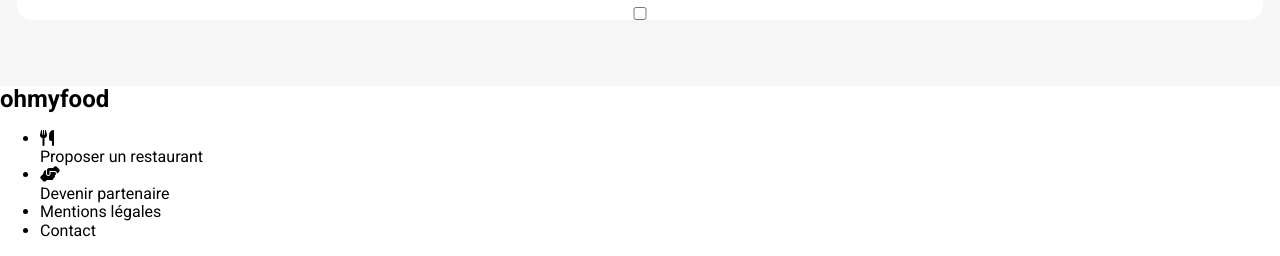
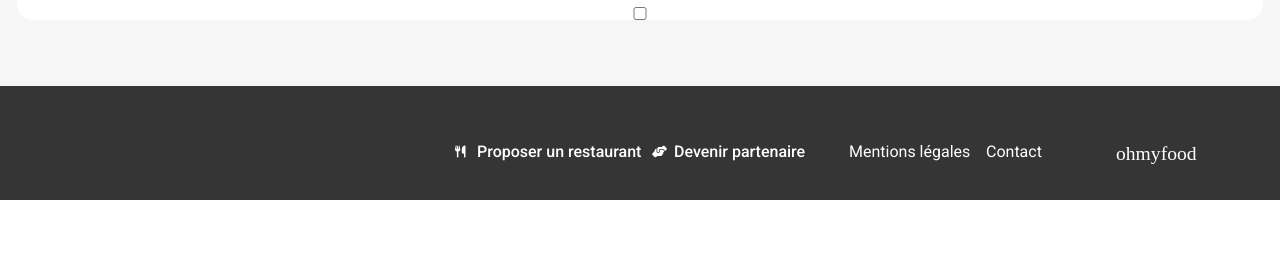
Before and after one commit to luigiPapapicco/Ohmyfood, a website: page index.html in a window 1280 px wide. Shown: the part 2001-2257 px from the top of the page. After the commit the page ends 2201 px from the top, so only its background shows below. Drawn offline with Linux system fonts and the light colour scheme; a web font is replaced by a local one.

Commit message:
mise en place de la section restaurant et du footer

```diff
--- a/index.html
+++ b/index.html
@@ -68,6 +68,7 @@
         <section id="restaurants_anchor" class="restaurants">
             <div class="cards">
                 <h2 class="cards__title">Restaurants</h2>
+                <!-- column -->
                 <div class="cards_content column">
                     <!-- restaurant 01 -->
                     <article class="card">
@@ -102,7 +103,7 @@
                         </label>
                     </article>
                 </div>
-
+                <!-- column -->
                 <div class="cards_content column">
                     <!-- restaurant 03 -->
                     <article class="card">
@@ -119,6 +120,7 @@
                         <label for="favorites03" class="content__label">
                         </label>
                     </article>
+
                     <!-- restaurant 04 -->
                     <article class="card">
                         <a href="restaurants/le-delice-des-sens.html">
@@ -142,11 +144,10 @@
     <!-- footer  -->
     <footer class="footer">
         <h2 class="footer__title">ohmyfood</h2>
-        <ul class="footer__list list">
-
+        <ul class="footer__list">
             <li>
-                <a class="style-link" href="#">
-                    <div class="list__group01">
+                <a href="#">
+                    <div class="group01">
                         <i class="fa-solid fa-utensils"></i>
                         <p>Proposer un restaurant</p>
                     </div>
@@ -154,16 +155,21 @@
             </li>
 
             <li>
-                <a class="style-link" href="#">
-                    <div class="list__group01">
+                <a href="#">
+                    <div class="group01">
                         <i class="fa-solid fa-handshake-angle"></i>
                         <p>Devenir partenaire</p>
                     </div>
                 </a>
             </li>
 
-            <li><a class="style-link" href="#">Mentions légales</a></li>
-            <li><a class="style-link" href="#">Contact</a></li>
+            <li>
+                <a href="#">Mentions légales</a>
+            </li>
+
+            <li>
+                <a href="#">Contact</a>
+            </li>
         </ul>
     </footer>
 </body>
--- a/sass/layout/_footer.scss
+++ b/sass/layout/_footer.scss
@@ -0,0 +1,77 @@
+.footer {
+    width: 100%;
+    background: $clr-grey02;
+    display: flex;
+    flex-direction: column;
+    justify-content: center;
+    gap: 1.25rem;
+
+
+    @media (min-width: 1055px) {
+        height: 7.125rem;
+        flex-direction: row-reverse;
+        justify-content: end;
+        gap: 0;
+
+    }
+
+
+    &__title {
+        font-family: $txt-shrikhand;
+        font-size: 1.225rem;
+        color: white;
+        font-weight: 100;
+        width: 8.6875rem;
+        padding: 1.375rem 1.5625rem 0 1.5625rem;
+        @media (min-width: 1055px) {
+            margin-block: auto;
+            padding: 1.375rem 1.5625rem 0 0;
+        }
+    }
+
+    &__list {
+        display: flex;
+        flex-direction: column;
+        gap: .4375rem;
+        padding: 0 1.5625rem 1.375rem 1.5625rem;
+        margin: 0;
+
+        @media (min-width: 1055px) {
+            flex-direction: row;
+            align-items: self-end;
+            padding: 0 0 2.0625rem 1.5625rem;
+        }
+
+        & > li {
+            color: white;
+            font-size: 1rem;
+            list-style: none;
+            height: 1.5rem;
+        }
+
+        & > li:nth-child(1),
+        & > li:nth-child(2) {
+            width: 11.875rem;
+        }
+
+        & > li:nth-child(3),
+        & > li:nth-child(4) {
+            width: 8.125rem;
+        }
+
+    }
+
+    .group01 {
+        display: flex;
+        flex-direction: row;
+        align-items: center;
+        & > p {
+            width: 10.5rem;
+            font-weight: 500;
+        }
+        & > i {
+            font-size: .75rem;
+            width: 1.375rem;
+        }
+    }
+}
--- a/sass/pages/_style.scss
+++ b/sass/pages/_style.scss
@@ -121,8 +121,8 @@
     padding-bottom: 4.125rem;
 
     @media (min-width: 1440px) {
-        padding-top: 1.5625rem;
-        padding-bottom: 1.5625rem;
+        padding-top: 1.875rem;
+        padding-bottom: 1.875rem;
     }
 
     .cards {
```
Also changed, not shown: css/main.css.
